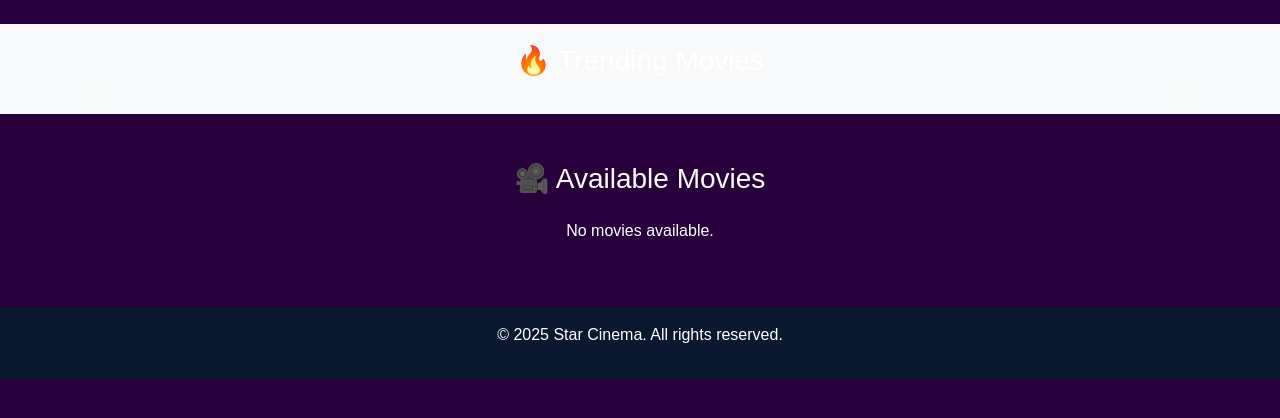
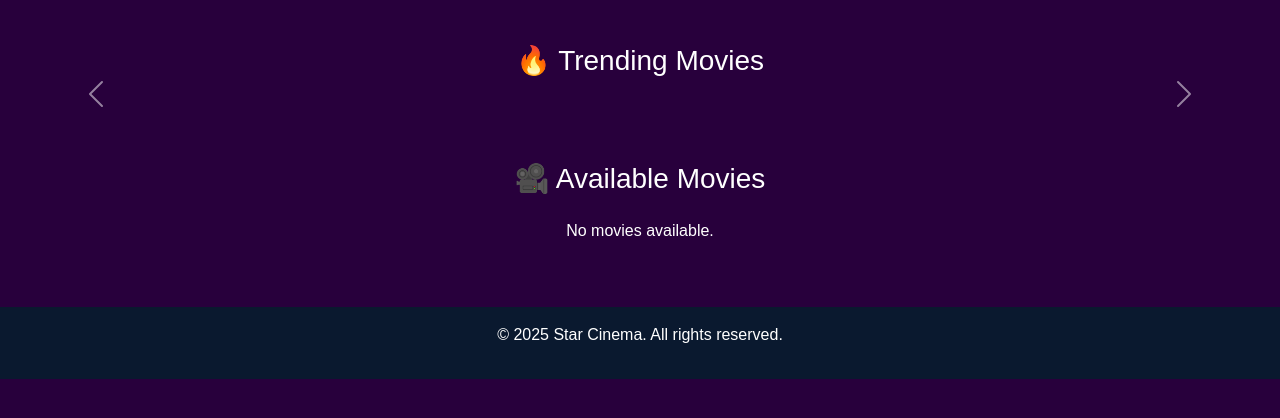
Before and after one commit to krishna3052002/Star_cinema, a Django app: page / in a window 1280 px wide. Shown: the part 132-550 px from the top of the page. Run offline with Django 5.2, Linux system fonts and the light colour scheme; data that the repository does not hold is empty.

Commit message:
Homepage

```diff
--- a/star_cinema_app/templates/star_cinema_app/home.html
+++ b/star_cinema_app/templates/star_cinema_app/home.html
@@ -114,7 +114,7 @@
 
 
 <!-- Trending Carousel -->
-<section id="trending" class="my-4">
+<section id="trending" class="my-4" style="background-color: rgb(40, 0, 60);">
     <h3 class="text-center mb-3">🔥 Trending Movies</h3>
     <div id="trendingCarousel" class="carousel slide" data-bs-ride="carousel">
         <div class="carousel-inner">
```
